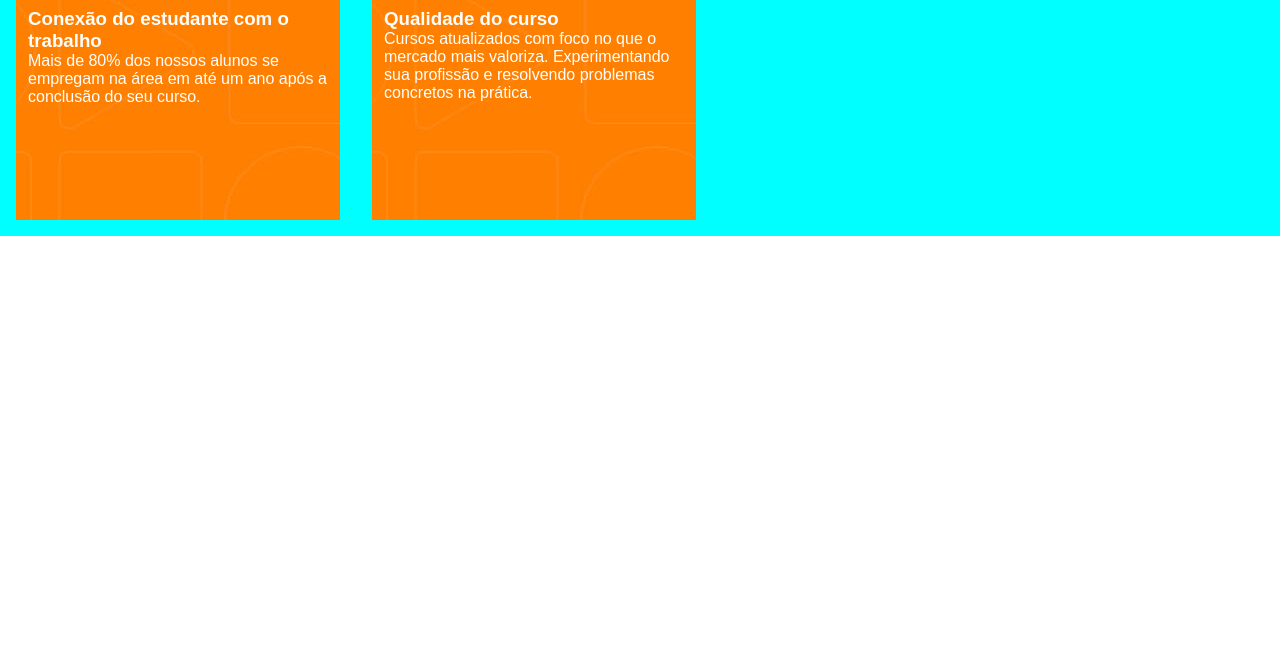
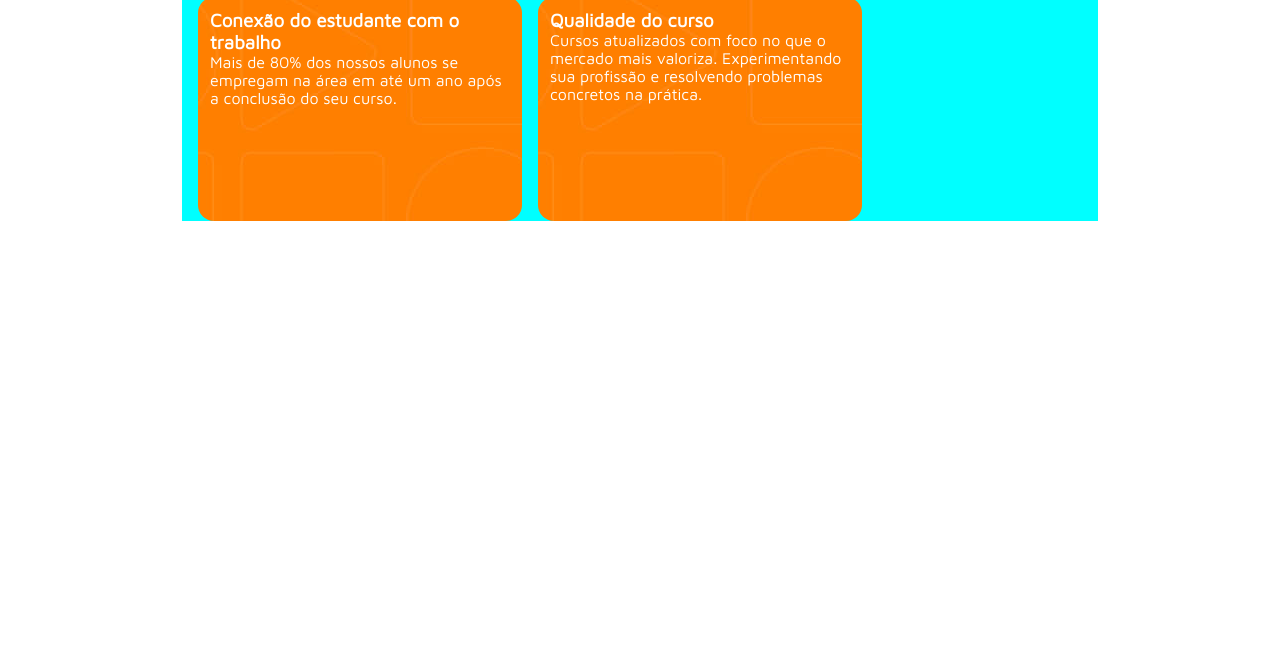
Before and after one commit to davi-aalves/atividades-css-proz, a plain HTML site: page atividade-guiada-joy/index.html in a window 1280 px wide. Shown: the part 147-800 px from the top of the page. Drawn offline with Linux system fonts and the light colour scheme.

Commit message:
Alterações feitas no arquivo style.css

```diff
--- a/atividade-guiada-joy/style.css
+++ b/atividade-guiada-joy/style.css
@@ -1,3 +1,4 @@
+@import url('https://fonts.googleapis.com/css2?family=Maven+Pro&display=swap');
 * {
     font-family: 'Maven Pro', sans-serif;
     margin: 0;
@@ -12,7 +13,7 @@ header {
 }
 
 nav {
-    background-color: #EF7D19;
+    /* background-color: #EF7D19; */
 }
 
 ul {
@@ -28,8 +29,14 @@ nav ul li {
 
 main {
     background-color: aqua;
-    color: white;
+    color: #FFFFFF;
+    padding-top: 16px;
+    padding-left: 16px;
+    width: 900px;
+    margin: 0 auto;
 }
+
+
 
 section {
     display: flex;
@@ -37,8 +44,12 @@ section {
 
 section div {
     background-image: url(./img/bg_laranja.jpg);
-    margin: 16px;
     padding: 12px;
     height: 200px;
     width: 300px;
+    border-radius: 16px;
 }
+
+section div:first-of-type {
+    margin-right: 16px;
+}
```
